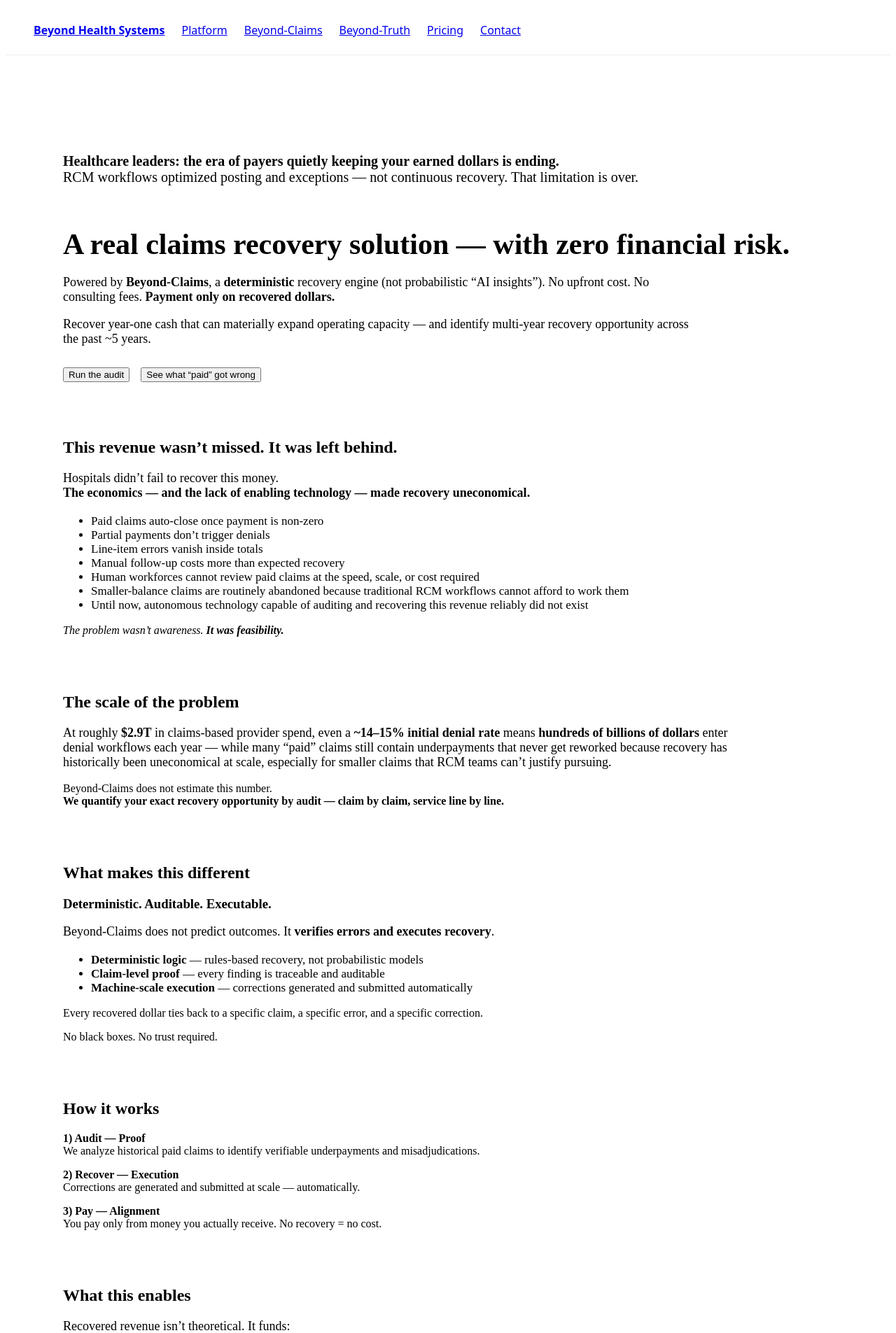
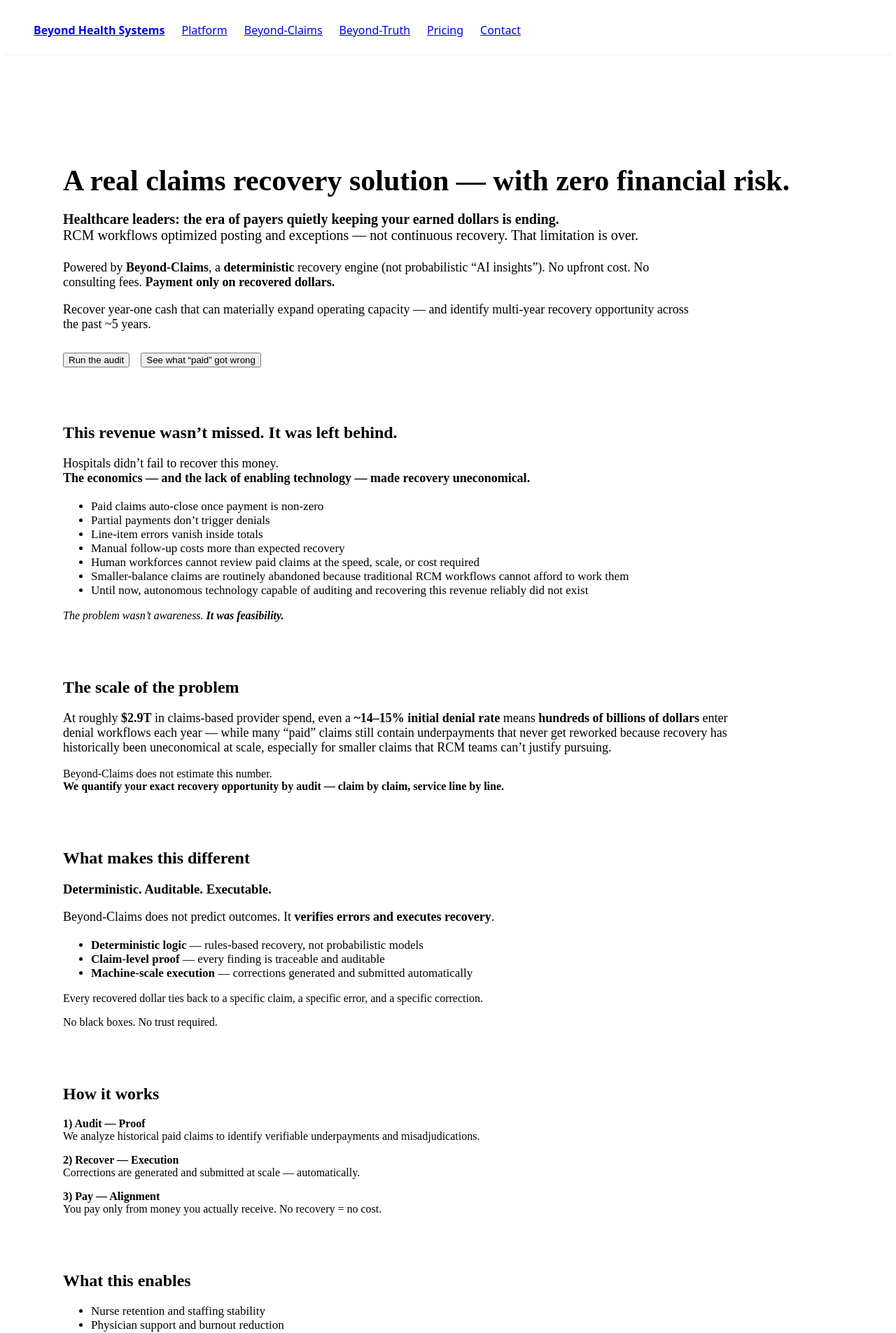
Before and after one commit to beyondhealthsystems/beyond-healthsystems-site, a Next.js app: page / in a window 1280 px wide. Shown: the top 1905 px of the page at 70% size. Built offline with nearby package versions, Linux system fonts and the light colour scheme.

Commit message:
Update index.js

```diff
--- a/pages/index.js
+++ b/pages/index.js
@@ -3,9 +3,15 @@
 export default function Home() {
   return (
     <main style={{ maxWidth: 1100, margin: "0 auto", padding: "120px 40px" }}>
-      {/* TOP LINE OPENER */}
-      <section style={{ marginBottom: 60 }}>
-        <p style={{ fontSize: 20, fontWeight: 500 }}>
+
+      {/* HERO */}
+      <section style={{ marginBottom: 80 }}>
+        <h1 style={{ fontSize: 42, marginBottom: 16 }}>
+          A real claims recovery solution — with zero financial risk.
+        </h1>
+
+        {/* MOVED OPENER — NOW CORRECTLY PLACED */}
+        <p style={{ fontSize: 20, fontWeight: 500, marginBottom: 24 }}>
           <strong>
             Healthcare leaders: the era of payers quietly keeping your earned
             dollars is ending.
@@ -14,13 +20,6 @@
           RCM workflows optimized posting and exceptions — not continuous
           recovery. That limitation is over.
         </p>
-      </section>
-
-      {/* HERO */}
-      <section style={{ marginBottom: 80 }}>
-        <h1 style={{ fontSize: 42, marginBottom: 20 }}>
-          A real claims recovery solution — with zero financial risk.
-        </h1>
 
         <p style={{ fontSize: 18, maxWidth: 900 }}>
           Powered by <strong>Beyond-Claims</strong>, a{" "}
@@ -163,10 +162,6 @@
       <section style={{ marginBottom: 80 }}>
         <h2>What this enables</h2>
 
-        <p style={{ fontSize: 18 }}>
-          Recovered revenue isn’t theoretical. It funds:
-        </p>
-
         <ul style={{ fontSize: 17 }}>
           <li>Nurse retention and staffing stability</li>
           <li>Physician support and burnout reduction</li>
```
